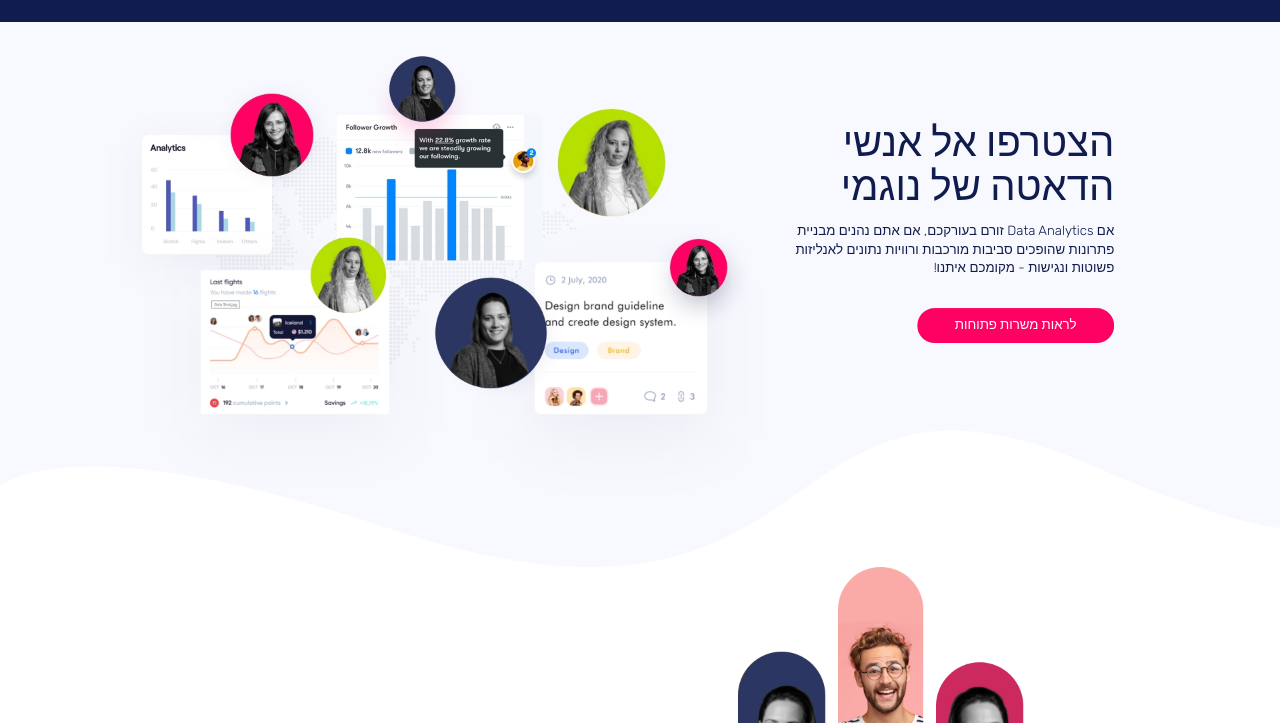
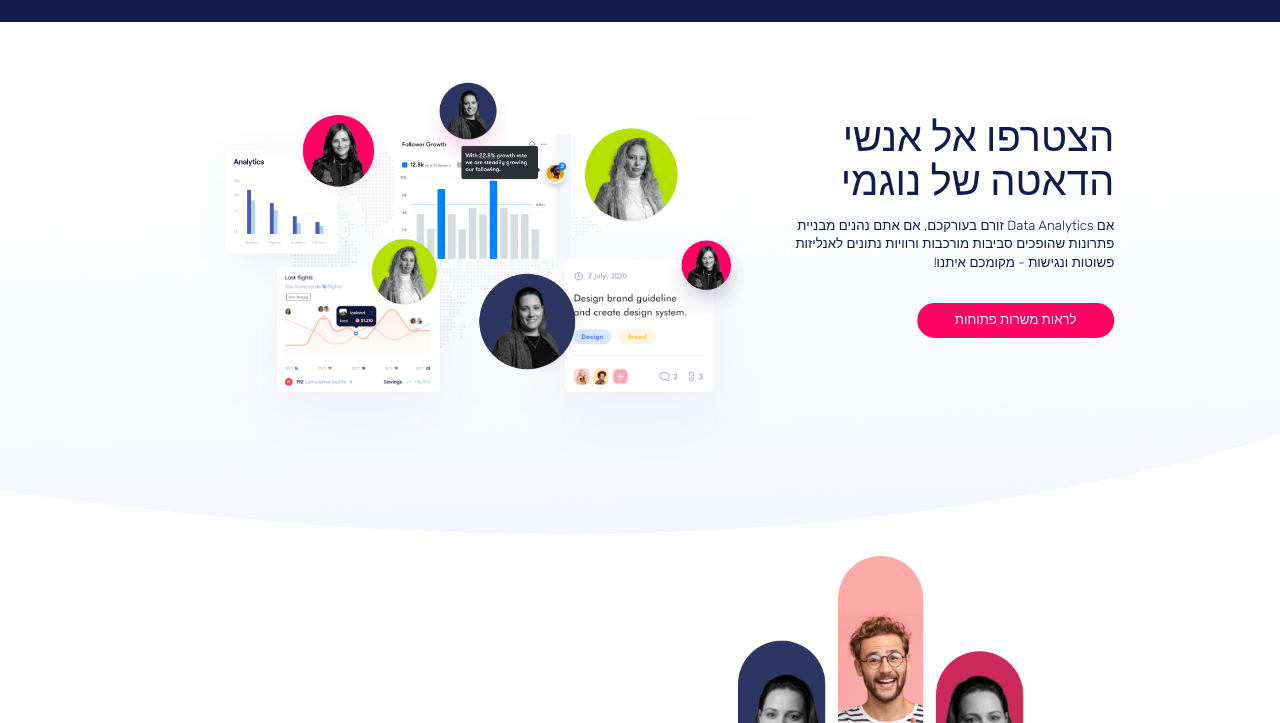
Before and after one commit to zecevicv/nogamy, a plain HTML site: page jobs.html in a window 1280 px wide. Shown: the part 77-800 px from the top of the page. Drawn offline with Linux system fonts and the light colour scheme.

Commit message:
[FIX] - Jobs Page - Banner

```diff
--- a/css/style.css
+++ b/css/style.css
@@ -296,6 +296,13 @@ body.overlay::after {
   width: 100%;
 }
 
+@media (min-width: 1024px) {
+  .jobs-page .banner .img {
+    flex: 0 0 44.11vw;
+    margin-top: 7vw;
+  }
+}
+
 @media (max-width: 1023.98px) {
   .banner .container {
     top: 25vw;
@@ -328,6 +335,14 @@ body.overlay::after {
   .banner .logo {
     width: 30vw;
     margin-bottom: 3.33vw;
+  }
+
+  .jobs-page .banner .container {
+    overflow: hidden;
+  }
+
+  .jobs-page .banner .img img {
+    transform: scale(1.1);
   }
 }
 
--- a/jobs.html
+++ b/jobs.html
@@ -146,12 +146,16 @@
           לראות משרות פתוחות
         </a>
       </div>
+      <!-- Img -->
+      <div class="img">
+        <img src="img/jobs/banner-img.png" alt="nogamy-img">
+      </div>
     </div>
     <!-- Bg -->
     <div class="bg">
       <picture>
-        <source media="(min-width:1024px)" srcset="img/jobs/banner.jpg">
-        <img src="img/jobs/banner-mobile.jpg" alt="nogamy-img">
+        <source media="(min-width:1024px)" srcset="img/jobs/banner-bg.jpg">
+        <img src="img/jobs/banner-bg-mobile.jpg" alt="nogamy-img">
       </picture>
     </div>
   </div>
```
Also changed, not shown: img/jobs/banner-bg-mobile.jpg (added), img/jobs/banner-bg.jpg (added), img/jobs/banner-img.png (added), img/jobs/banner-mobile.jpg (deleted), img/jobs/banner.jpg (deleted).
